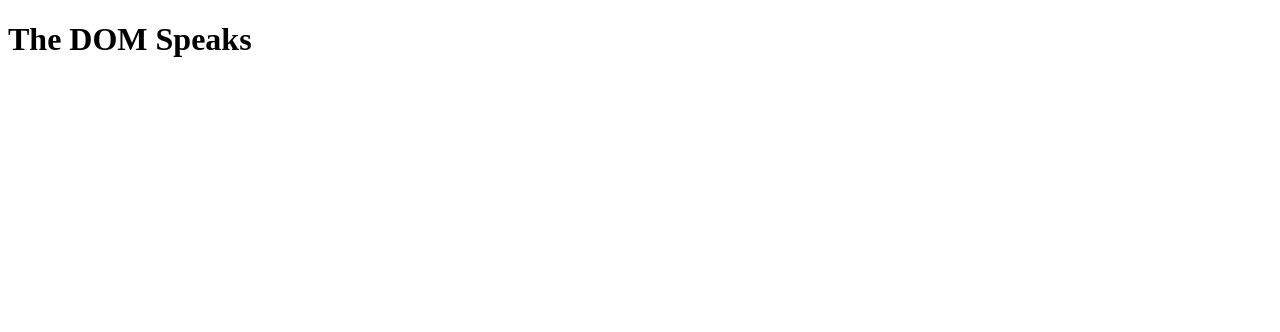
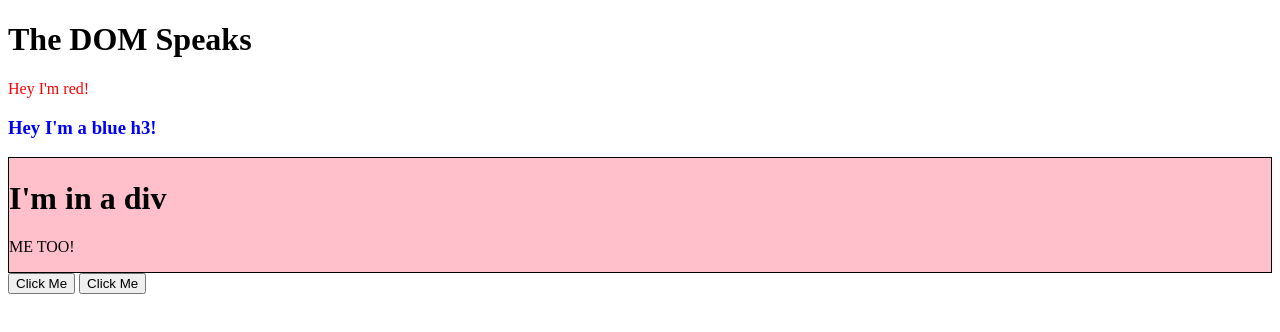
Before and after one commit to NetRaveler/DOM, a plain HTML site: page index.html in a window 1280 px wide. Drawn offline with Linux system fonts and the light colour scheme.

Commit message:
working through excersizes

```diff
--- a/index.html
+++ b/index.html
@@ -1,7 +1,7 @@
 <!DOCTYPE html>
 <html lang="en-US">
 	<head>
-		<script src="scripts/main.js"></script>
+		<script src="scripts/main.js" defer></script>
 		<link rel="stylesheet" type="text/css" href="styles/main.css">
 		<meta charset="UTF-8">
 	</head>
@@ -9,5 +9,7 @@
 	<body>
 		<h1>The DOM Speaks</h1>
 		<div id="container"></div>
+		<button onclick="alert('Hello World')">Click Me</button>
+		<button id="btn">Click Me</button>
 	</body>
 </html>
--- a/scripts/main.js
+++ b/scripts/main.js
@@ -0,0 +1,37 @@
+// make a variable to hold the pointer to our element with id container
+const pointer = document.querySelector('#container');
+
+// make another variable hold the new element to insert
+const makeP = document.createElement('p');
+makeP.style.color = 'red';
+makeP.textContent = "Hey I'm red!";
+
+pointer.appendChild(makeP);
+
+const makeH3 = document.createElement('h3');
+makeH3.style.color = 'blue';
+makeH3.textContent = "Hey I'm a blue h3!";
+
+pointer.appendChild(makeH3);
+
+const mkDiv = document.createElement('div');
+const mkH1 = document.createElement('H1');
+const mkP = document.createElement('p');
+
+mkDiv.appendChild(mkH1);
+mkH1.textContent = "I'm in a div";
+mkDiv.appendChild(mkP);
+mkP.textContent = "ME TOO!";
+pointer.appendChild(mkDiv);
+mkDiv.style.backgroundColor = 'pink';
+mkDiv.style.border = '1px, solid, black';
+
+const btn = document.querySelector('#btn');
+btn.addEventListener('click', () => {
+	alert("Hello, World");
+});
+
+btn.addEventListener('click', function (e) {
+	console.log(e.target);
+	e.target.style.background = 'blue';
+});
```
Also changed, not shown: 1 other file.
